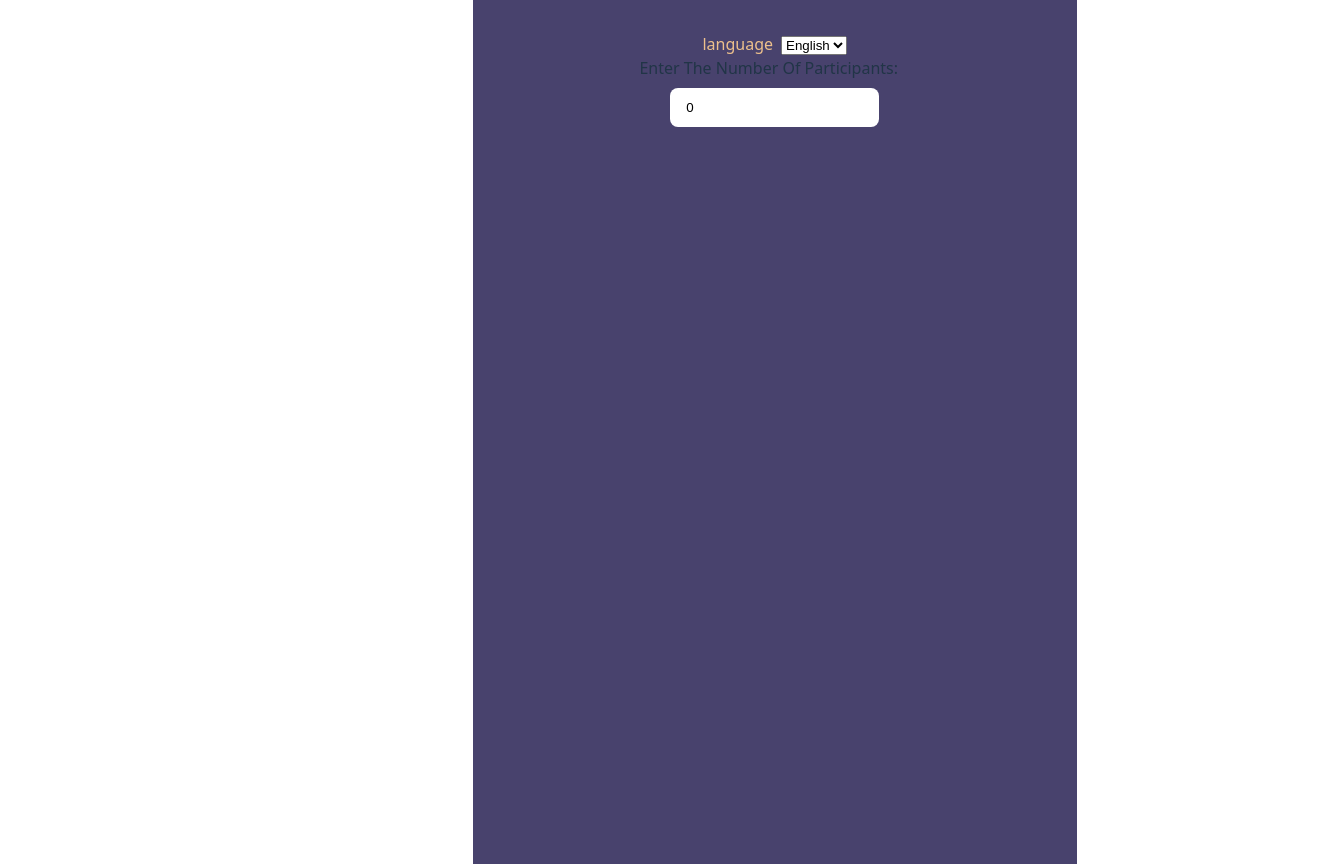
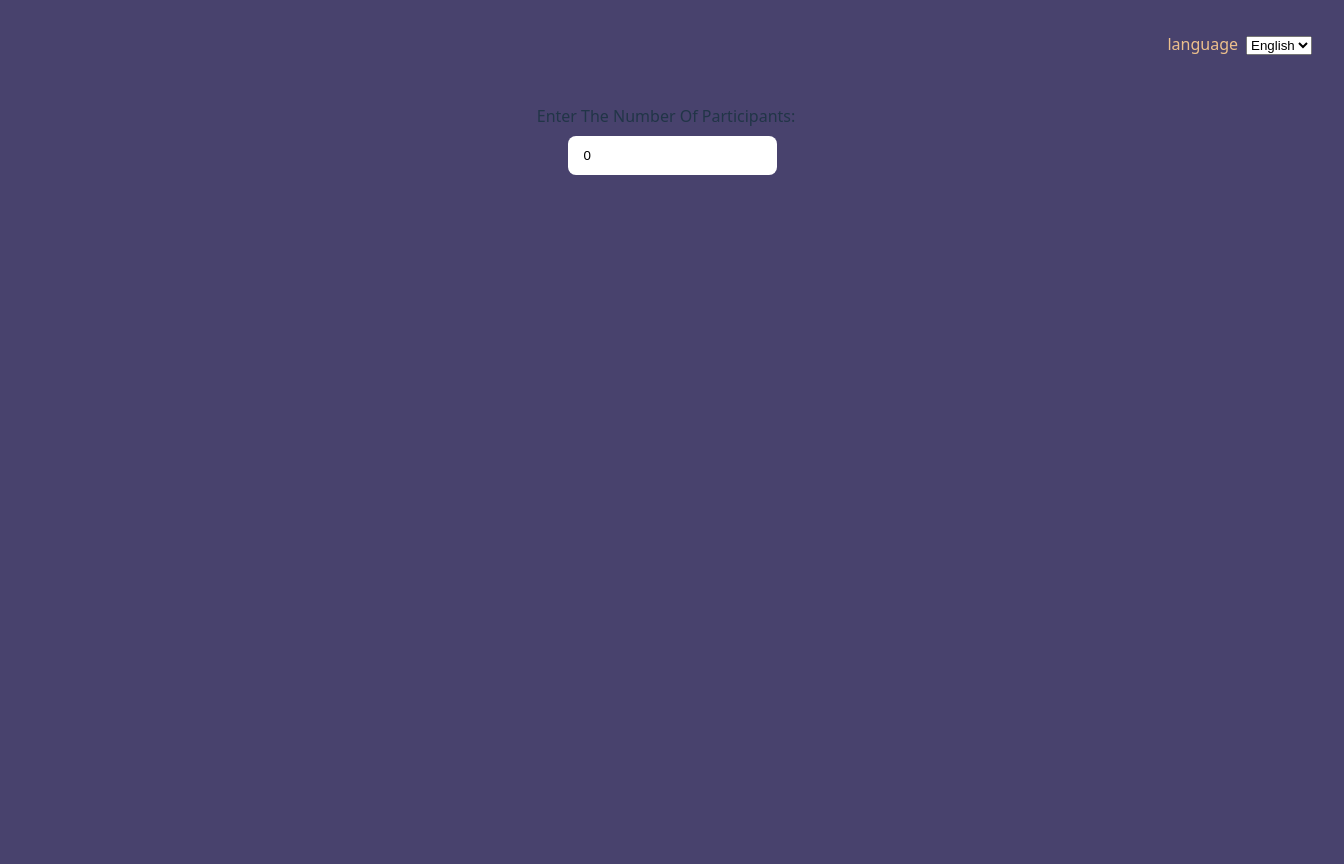
Before and after one commit to jeremyerikleong/grocery-bill-splitter-app, a Vue app: page / in a window 1280 px wide. Shown: the whole page, 1344 px wide, since content can reach past the window. Built offline with nearby package versions, Linux system fonts and the light colour scheme.

Commit message:
tuned minor design

```diff
--- a/src/components/LanguageSwitcher.vue
+++ b/src/components/LanguageSwitcher.vue
@@ -1,5 +1,5 @@
 <template>
-    <div>
+    <div class="container">
         <label class="label" for="languageSwitcher">{{ t('M000001') }}</label>
         <select name="languageSwitcher" id="languageSwitcher" v-model="locale" @change="changeLanguage">
             <option v-for="(language, code) in languages" :key="code" :value="code">
@@ -28,4 +28,9 @@
         margin-right: 0.5rem;
         color: #edc08c;
     }
+
+    .container{
+        text-align: right;
+        margin-bottom: 3rem;
+    }
 </style>
--- a/src/style.css
+++ b/src/style.css
@@ -24,9 +24,6 @@ a:hover {
 
 body {
   margin: 0;
-  display: flex;
-  place-items: center;
-  min-width: 320px;
   min-height: 100vh;
 }
 
```
